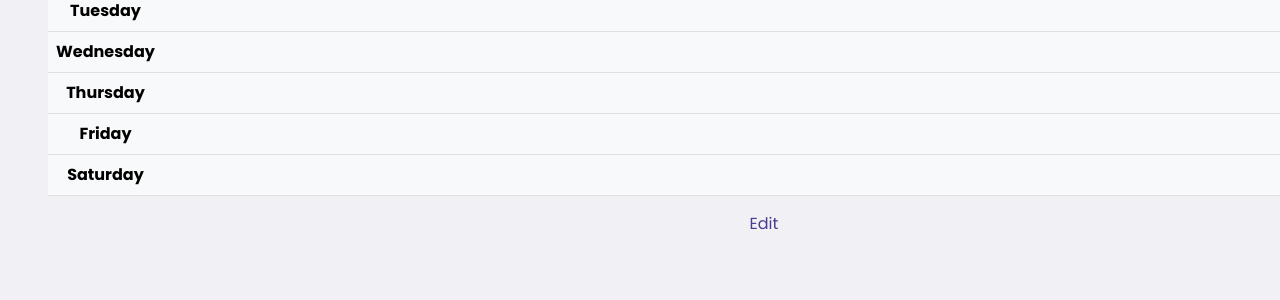
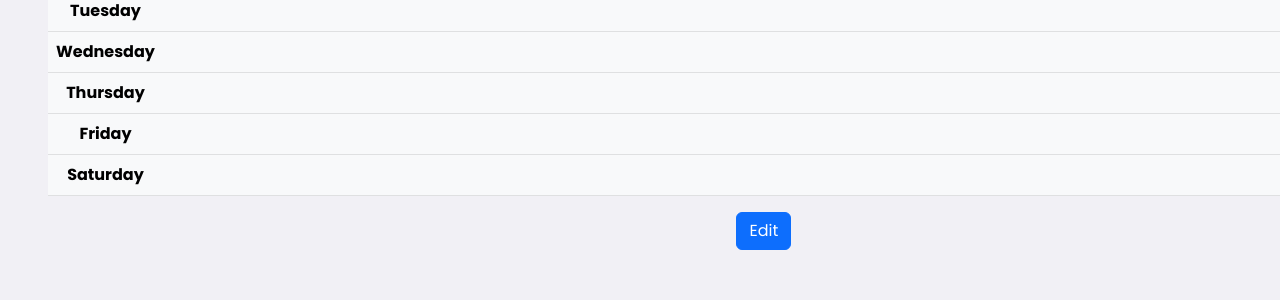
Before and after one commit to 6410615063/SyncMeet, a Django app: page /schedule in a window 1280 px wide; the page is wider, and only the part inside the window is pictured. Shown: the part 336-636 px from the top of that part. Run offline with Django 4.2, Linux system fonts and the light colour scheme; the visitor is signed in with stand-in values (Sample User, id 1); data that the repository does not hold is empty.

Commit message:
Center Edit schedule page

```diff
--- a/mainPage/templates/mainPage/edit_schedule.html
+++ b/mainPage/templates/mainPage/edit_schedule.html
@@ -45,7 +45,7 @@
 </nav>
 
 <div class="page-content d-flex" style="margin: 2.5rem;">
-    <div class="schedule" style="text-align: center;">
+    <div class="schedule" style="text-align: center; margin: auto;">
         <h1>Activity list</h1>
         <table class="table table-light">
             {% if activity %}
--- a/mainPage/templates/mainPage/schedule_user.html
+++ b/mainPage/templates/mainPage/schedule_user.html
@@ -133,7 +133,7 @@
             </tr>
         </table>
 
-        <a href="{% url 'edit_schedule' %}" class="nav-link"> Edit </a>
+        <a class="btn btn-primary" href="{% url 'edit_schedule' %}" class="nav-link"> Edit </a>
     </div>
 </div>
 
```
